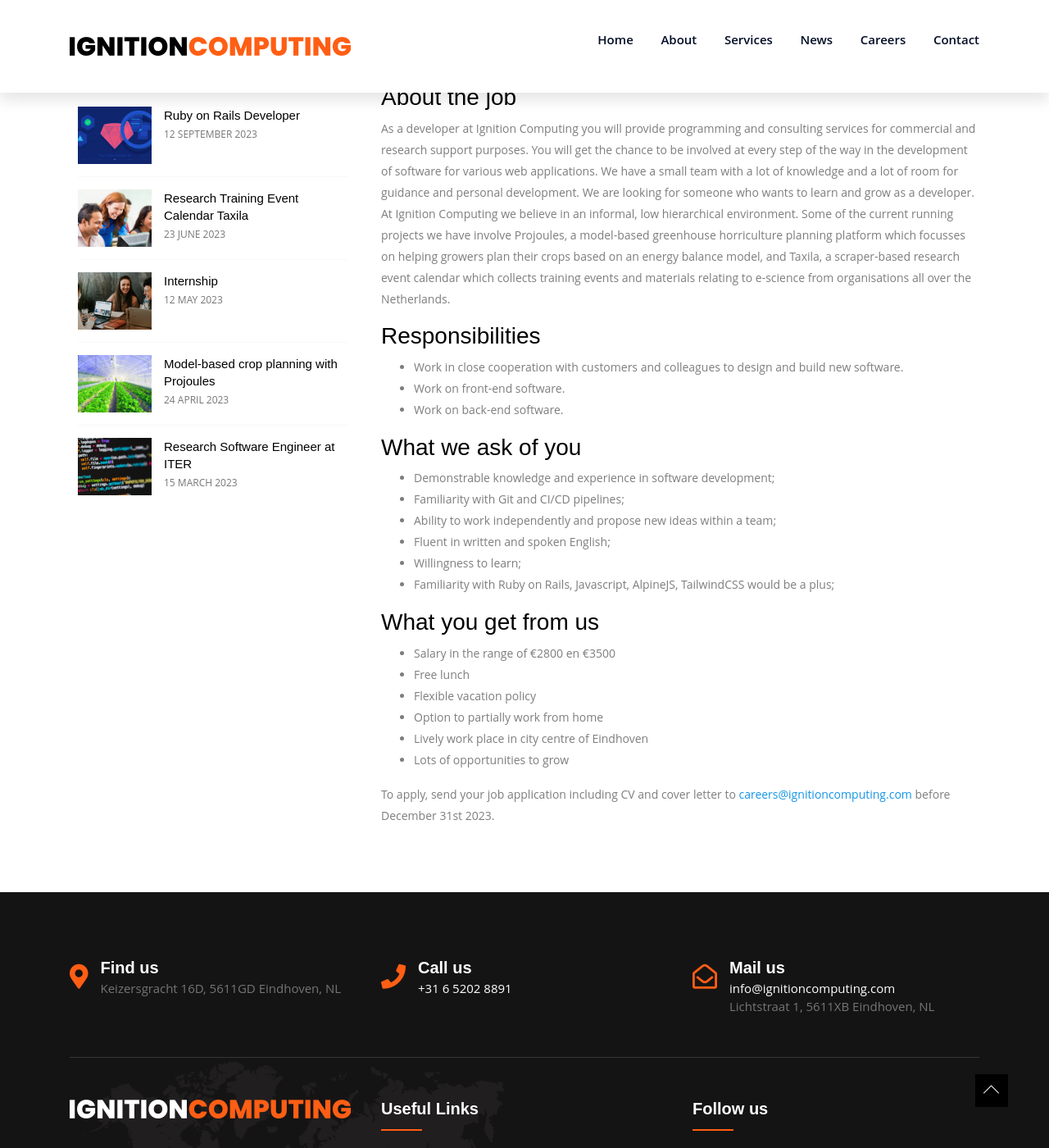
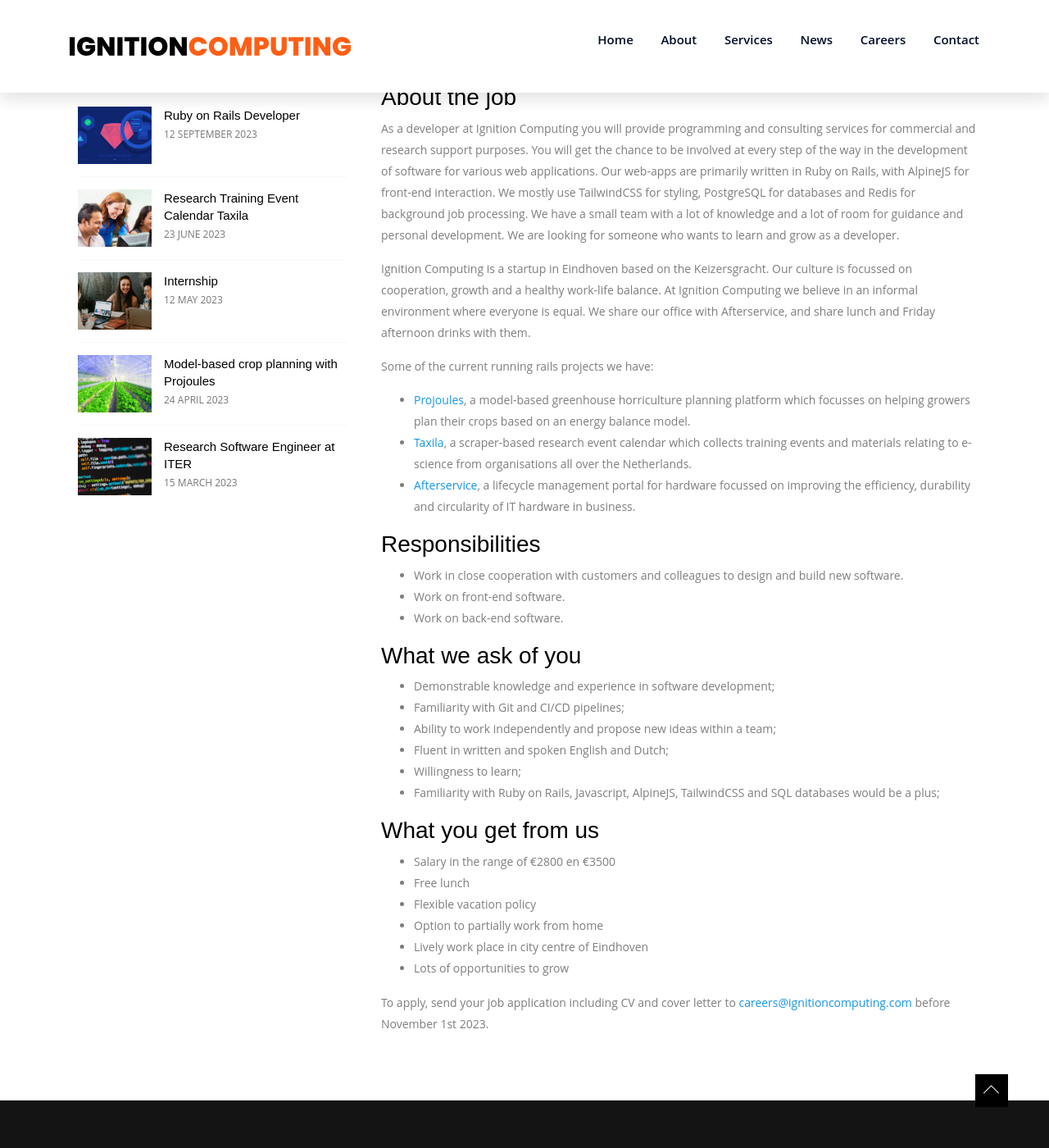
Before and after one commit to koenstrien/ignitioncomputing, a Jekyll site: the page built from _posts/careers/2023-09-12-Ruby-On-Rails-Developer.md, in a window 1280 px wide and 1400 px high, scrolled down 748 px. Shown: the whole window at 82% size. Built offline with Jekyll 4.4.1, drawn with Linux system fonts in a browser that asks for light colours.

Commit message:
comments, fleshed out text slightly

```diff
--- a/_posts/careers/2023-09-12-Ruby-On-Rails-Developer.md
+++ b/_posts/careers/2023-09-12-Ruby-On-Rails-Developer.md
@@ -8,8 +8,15 @@
 
 ### About the job
 
-As a developer at Ignition Computing you will provide programming and consulting services for commercial and research support purposes. You will get the chance to be involved at every step of the way in the development of software for various web applications. We have a small team with a lot of knowledge and a lot of room for guidance and personal development. We are looking for someone who wants to learn and grow as a developer. At Ignition Computing we believe in an informal, low hierarchical environment.
-Some of the current running projects we have involve Projoules, a model-based greenhouse horriculture planning platform which focusses on helping growers plan their crops based on an energy balance model, and Taxila, a scraper-based research event calendar which collects training events and materials relating to e-science from organisations all over the Netherlands.
+As a developer at Ignition Computing you will provide programming and consulting services for commercial and research support purposes. You will get the chance to be involved at every step of the way in the development of software for various web applications. Our web-apps are primarily written in Ruby on Rails, with AlpineJS for front-end interaction. We mostly use TailwindCSS for styling, PostgreSQL for databases and Redis for background job processing. We have a small team with a lot of knowledge and a lot of room for guidance and personal development. We are looking for someone who wants to learn and grow as a developer.
+
+Ignition Computing is a startup in Eindhoven based on the Keizersgracht. Our culture is focussed on cooperation, growth and a healthy work-life balance. At Ignition Computing we believe in an informal environment where everyone is equal. We share our office with Afterservice, and share lunch and Friday afternoon drinks with them.
+
+Some of the current running rails projects we have:
+
+- [Projoules](https://www.projoules.com/), a model-based greenhouse horriculture planning platform which focusses on helping growers plan their crops based on an energy balance model.
+- [Taxila](https://taxila.nl/), a scraper-based research event calendar which collects training events and materials relating to e-science from organisations all over the Netherlands.
+- [Afterservice](https://afterservice.nl/), a lifecycle management portal for hardware focussed on improving the efficiency, durability and circularity of IT hardware in business.
 
 ### Responsibilities
 
@@ -22,9 +29,9 @@
 - Demonstrable knowledge and experience in software development;
 - Familiarity with Git and CI/CD pipelines;
 - Ability to work independently and propose new ideas within a team;
-- Fluent in written and spoken English;
+- Fluent in written and spoken English and Dutch;
 - Willingness to learn;
-- Familiarity with Ruby on Rails, Javascript, AlpineJS, TailwindCSS would be a plus;
+- Familiarity with Ruby on Rails, Javascript, AlpineJS, TailwindCSS and SQL databases would be a plus;
 
 ### What you get from us
 
@@ -35,4 +42,4 @@
 - Lively work place in city centre of Eindhoven
 - Lots of opportunities to grow
 
-To apply, send your job application including CV and cover letter to <careers@ignitioncomputing.com> before December 31st 2023.
+To apply, send your job application including CV and cover letter to <careers@ignitioncomputing.com> before November 1st 2023.
```
